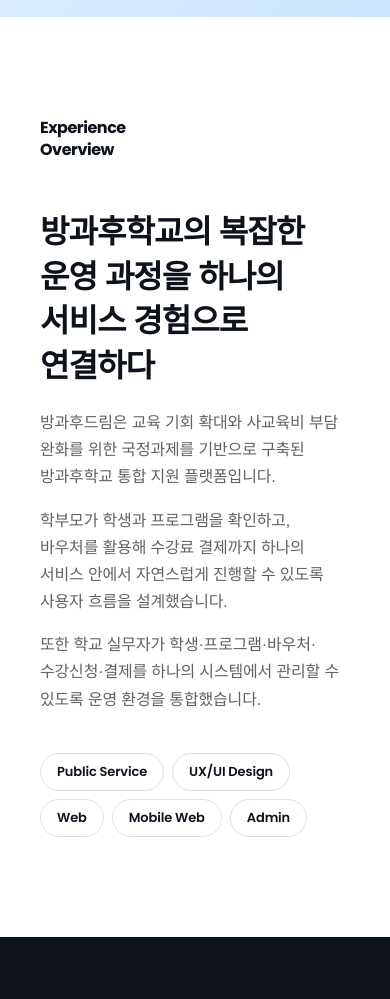
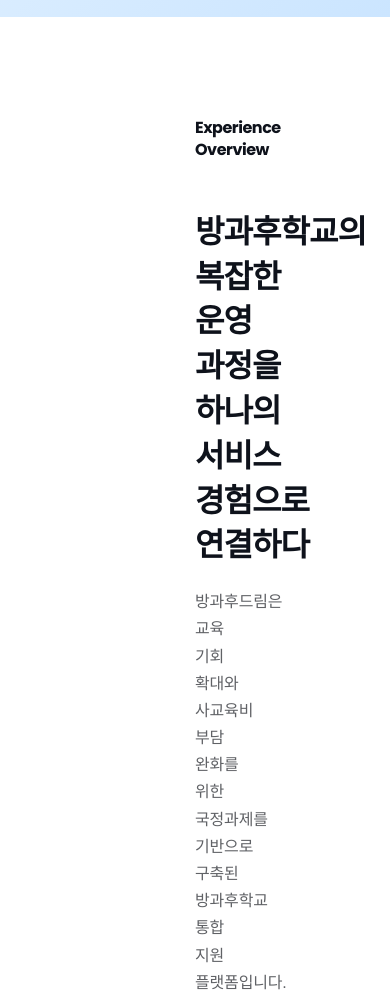
Before and after one commit to ahn-sh/portfolio, a plain HTML site: page projects/dream.html in a window 390 px wide. Shown: the part 703-1702 px from the top of the page. Drawn offline with Linux system fonts and the light colour scheme; a web font is replaced by a local one.

Commit message:
style: mo 수정

```diff
--- a/css/project.css
+++ b/css/project.css
@@ -615,11 +615,7 @@
 @media (max-width: 767px) {
 
     .project .container {
-        width:
-            calc(
-                100% -
-                (var(--content-padding-mobile) * 2)
-            );
+        width: var(--content-padding-mobile)
     }
 
 
--- a/css/type-01.css
+++ b/css/type-01.css
@@ -1915,7 +1915,7 @@
     }
 
     .project--type-01 .project-hero__title-wrap {
-        bottom: var(--space-80);
+        bottom: var(--space-100);
     }
 
     .project--type-01 .project-hero__title {
```
